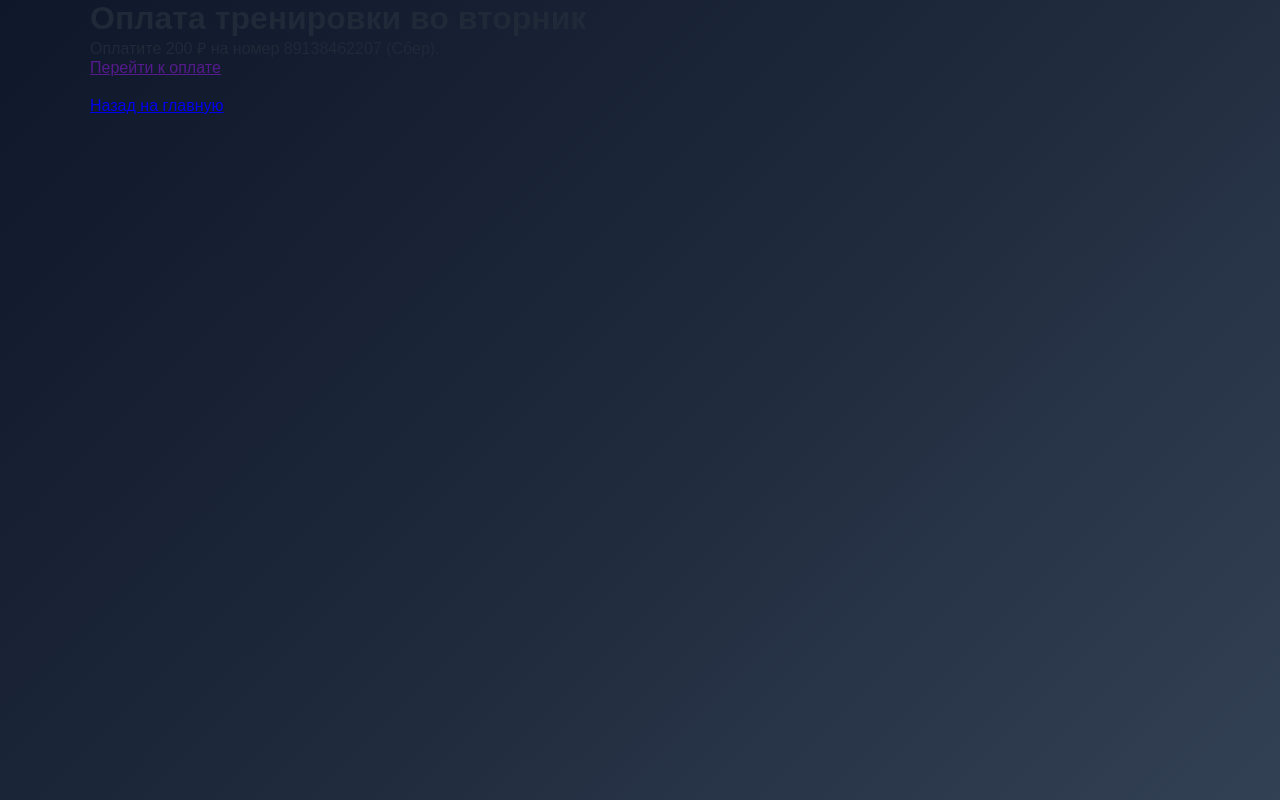
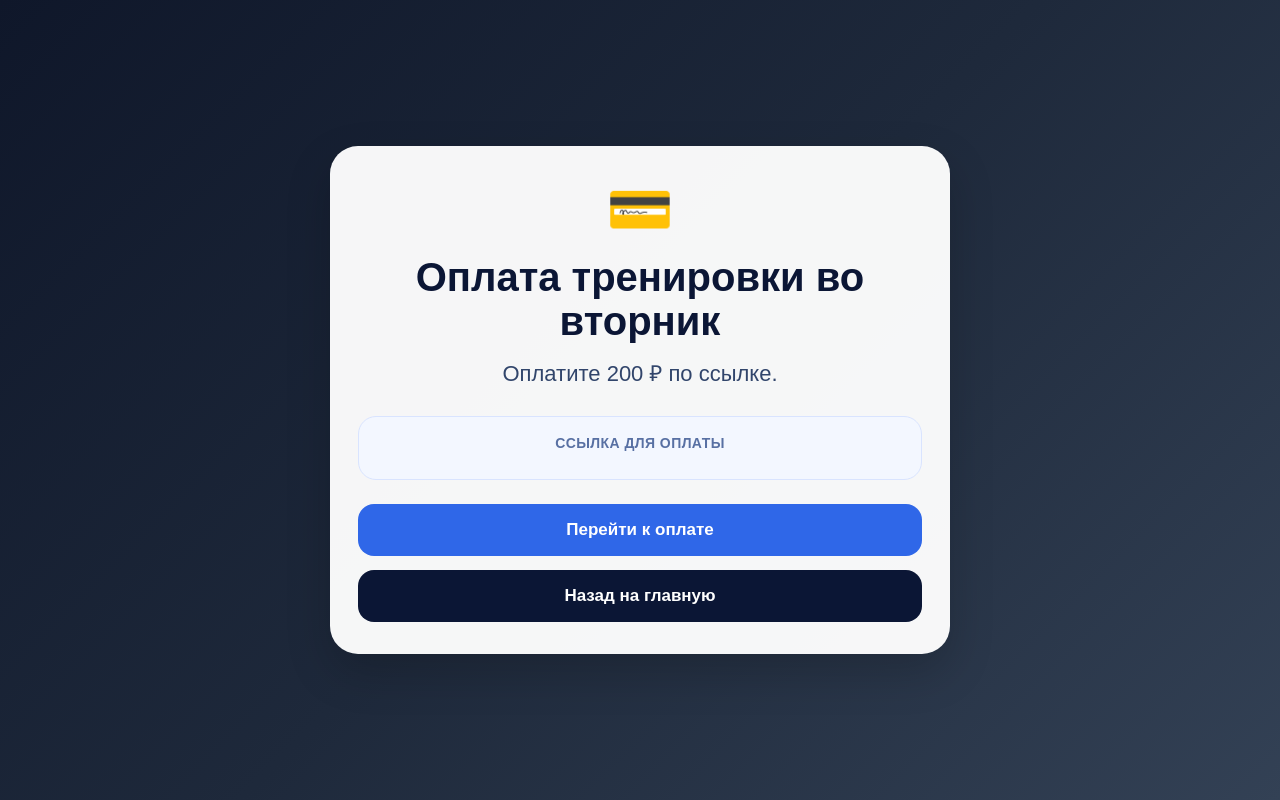
Before and after one commit to kiza821-code/basket-notifier, a Flask app: page /payment/tuesday in a window 1280 px wide. Run offline with Flask 3, Linux system fonts and the light colour scheme; the visitor is signed in with stand-in values (Sample User, id 1).

Commit message:
debug push tuesday

```diff
--- a/app.py
+++ b/app.py
@@ -46,6 +46,7 @@ FIREBASE_SERVICE_ACCOUNT_FILE = os.environ.get(
 
 PAYMENT_LINK_TUESDAY = os.environ.get("PAYMENT_LINK_TUESDAY", "")
 PAYMENT_LINK_THURSDAY = os.environ.get("PAYMENT_LINK_THURSDAY", "")
+PAYMENT_LINK_FRIDAY = os.environ.get("PAYMENT_LINK_FRIDAY", "")
 
 BASE_URL = os.environ.get("BASE_URL", "https://basketapp.ru")
 
@@ -418,6 +419,9 @@ def get_payment_page_url(training):
     if weekday == 3:  # Четверг
         return "/payment/thursday"
 
+    if weekday == 4:  # Пятница
+        return "/payment/friday"
+
     return "/"
 
 def get_payment_reminder_text(training):
@@ -755,7 +759,7 @@ def payment_tuesday():
     return render_template(
         "payment_page.html",
         payment_title="Оплата тренировки во вторник",
-        payment_text="Оплатите 200 ₽ на номер 89138462207 (Сбер).",
+        payment_text="Оплатите 200 ₽ по ссылке.",
         payment_link=PAYMENT_LINK_TUESDAY
     )
 
@@ -766,8 +770,18 @@ def payment_thursday():
     return render_template(
         "payment_page.html",
         payment_title="Оплата тренировки в четверг",
-        payment_text="Оплатите 200 ₽ на номер 89627830203 (Сбер).",
+        payment_text="Оплатите 200 ₽ по ссылке.",
         payment_link=PAYMENT_LINK_THURSDAY
+    )
+
+@app.route("/payment/friday")
+@login_required
+def payment_friday():
+    return render_template(
+        "payment_page.html",
+        payment_title="Оплата тренировки в пятницу",
+        payment_text="Оплатите 200 ₽ по ссылке ниже.",
+        payment_link=PAYMENT_LINK_FRIDAY
     )
 
 @app.route("/tasks/check-open-notifications")
--- a/templates/payment_page.html
+++ b/templates/payment_page.html
@@ -5,19 +5,145 @@
     <meta name="viewport" content="width=device-width, initial-scale=1.0">
     <title>{{ payment_title }}</title>
     <link rel="stylesheet" href="{{ url_for('static', filename='style.css') }}">
+
+    <style>
+        .payment-page {
+            min-height: 100vh;
+            display: flex;
+            align-items: center;
+            justify-content: center;
+            padding: 24px 16px;
+        }
+
+        .payment-card {
+            width: 100%;
+            max-width: 620px;
+            background: rgba(255, 255, 255, 0.96);
+            border-radius: 28px;
+            box-shadow: 0 18px 45px rgba(0, 0, 0, 0.18);
+            padding: 32px 28px;
+            text-align: center;
+        }
+
+        .payment-icon {
+            font-size: 54px;
+            margin-bottom: 14px;
+        }
+
+        .payment-title {
+            margin: 0 0 14px;
+            font-size: 40px;
+            line-height: 1.1;
+            font-weight: 800;
+            color: #0b1635;
+        }
+
+        .payment-text {
+            margin: 0 auto 26px;
+            max-width: 500px;
+            font-size: 22px;
+            line-height: 1.5;
+            color: #31456b;
+        }
+
+        .payment-link-box {
+            background: #f3f7ff;
+            border: 1px solid #d9e4ff;
+            border-radius: 18px;
+            padding: 18px 16px;
+            margin-bottom: 24px;
+        }
+
+        .payment-link-label {
+            margin-bottom: 10px;
+            font-size: 14px;
+            font-weight: 700;
+            color: #5870a3;
+            text-transform: uppercase;
+            letter-spacing: 0.03em;
+        }
+
+        .payment-link-value {
+            font-size: 15px;
+            line-height: 1.5;
+            color: #1f3561;
+            word-break: break-all;
+        }
+
+        .payment-actions {
+            display: flex;
+            flex-direction: column;
+            gap: 14px;
+        }
+
+        .payment-btn {
+            display: inline-flex;
+            align-items: center;
+            justify-content: center;
+            min-height: 52px;
+            padding: 0 20px;
+            border-radius: 16px;
+            font-size: 17px;
+            font-weight: 800;
+            text-decoration: none;
+            border: none;
+            cursor: pointer;
+            transition: transform 0.15s ease, opacity 0.15s ease;
+        }
+
+        .payment-btn:hover {
+            transform: translateY(-1px);
+            opacity: 0.96;
+        }
+
+        .payment-btn-primary {
+            background: #2f67e8;
+            color: white;
+        }
+
+        .payment-btn-secondary {
+            background: #0b1635;
+            color: white;
+        }
+
+        @media (max-width: 640px) {
+            .payment-card {
+                padding: 24px 18px;
+                border-radius: 22px;
+            }
+
+            .payment-title {
+                font-size: 30px;
+            }
+
+            .payment-text {
+                font-size: 18px;
+            }
+        }
+    </style>
 </head>
 <body>
-    <div class="container">
-        <div class="card">
-            <h1>{{ payment_title }}</h1>
-            <p>{{ payment_text }}</p>
+    <div class="payment-page">
+        <div class="payment-card">
+            <div class="payment-icon">💳</div>
 
-            <a href="{{ payment_link }}" class="btn btn-primary" target="_blank">
-                Перейти к оплате
-            </a>
+            <h1 class="payment-title">{{ payment_title }}</h1>
 
-            <div style="margin-top: 20px;">
-                <a href="{{ url_for('index') }}" class="btn">Назад на главную</a>
+            <p class="payment-text">{{ payment_text }}</p>
+
+            <div class="payment-link-box">
+                <div class="payment-link-label">Ссылка для оплаты</div>
+                <div class="payment-link-value">{{ payment_link }}</div>
+            </div>
+
+            <div class="payment-actions">
+                <a href="{{ payment_link }}" class="payment-btn payment-btn-primary" target="_blank" rel="noopener noreferrer">
+                    Перейти к оплате
+                </a>
+
+                <a href="{{ url_for('index') }}" class="payment-btn payment-btn-secondary">
+                    Назад на главную
+                </a>
             </div>
         </div>
     </div>
```
